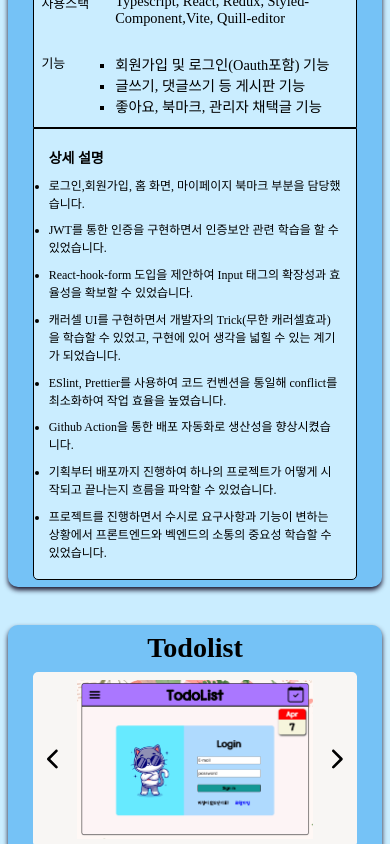
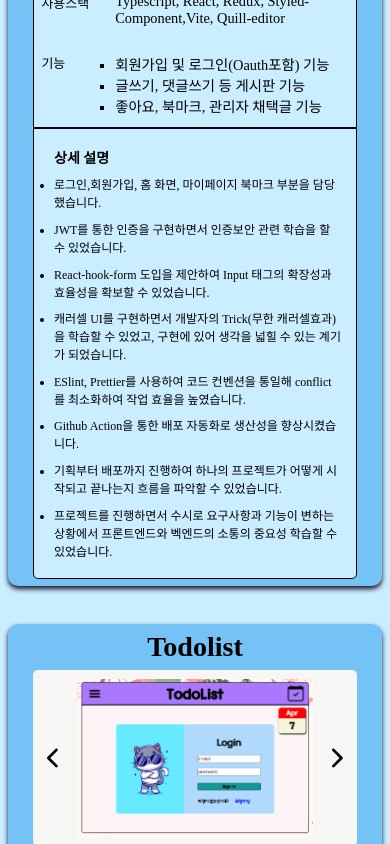
Before and after one commit to kimsh322/portfolio-react, a React (Vite) app: page / in a window 390 px wide. Shown: the part 3280-4124 px from the top of the page. Built offline with nearby package versions, Linux system fonts and the light colour scheme; a web font is replaced by a local one.

Commit message:
Style : 프로젝트 상세설명 모바일 화면 padding left 추가

```diff
--- a/src/components/projects/project-description/ProjectDescription.tsx
+++ b/src/components/projects/project-description/ProjectDescription.tsx
@@ -39,6 +39,7 @@ const ProjectDescriptionContainer = styled.ul`
     font-size: 0.6em;
   }
   @media (max-width: 400px) {
+    padding-left: 5.5%;
     font-size: 0.5em;
   }
 `;
```
